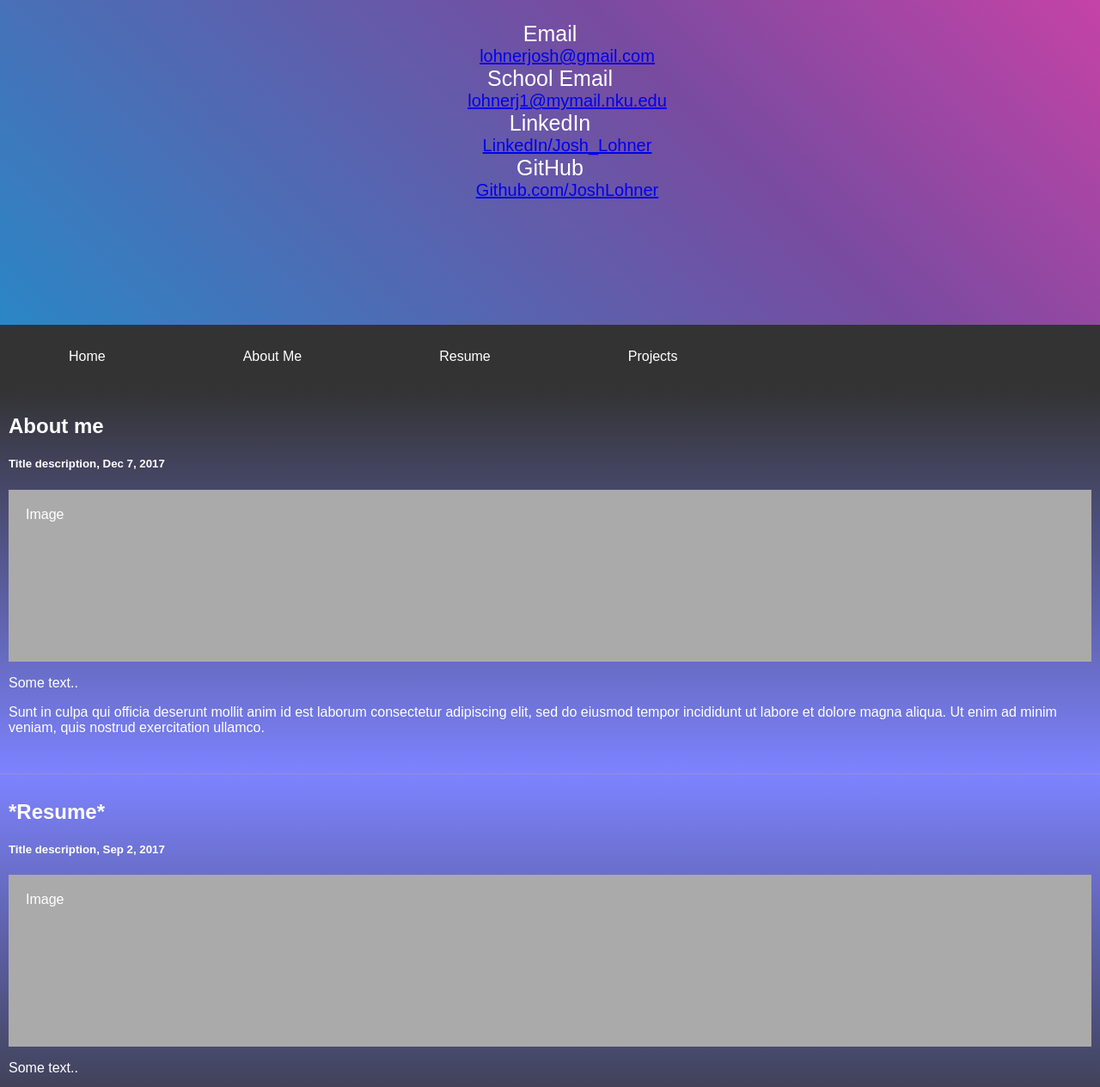
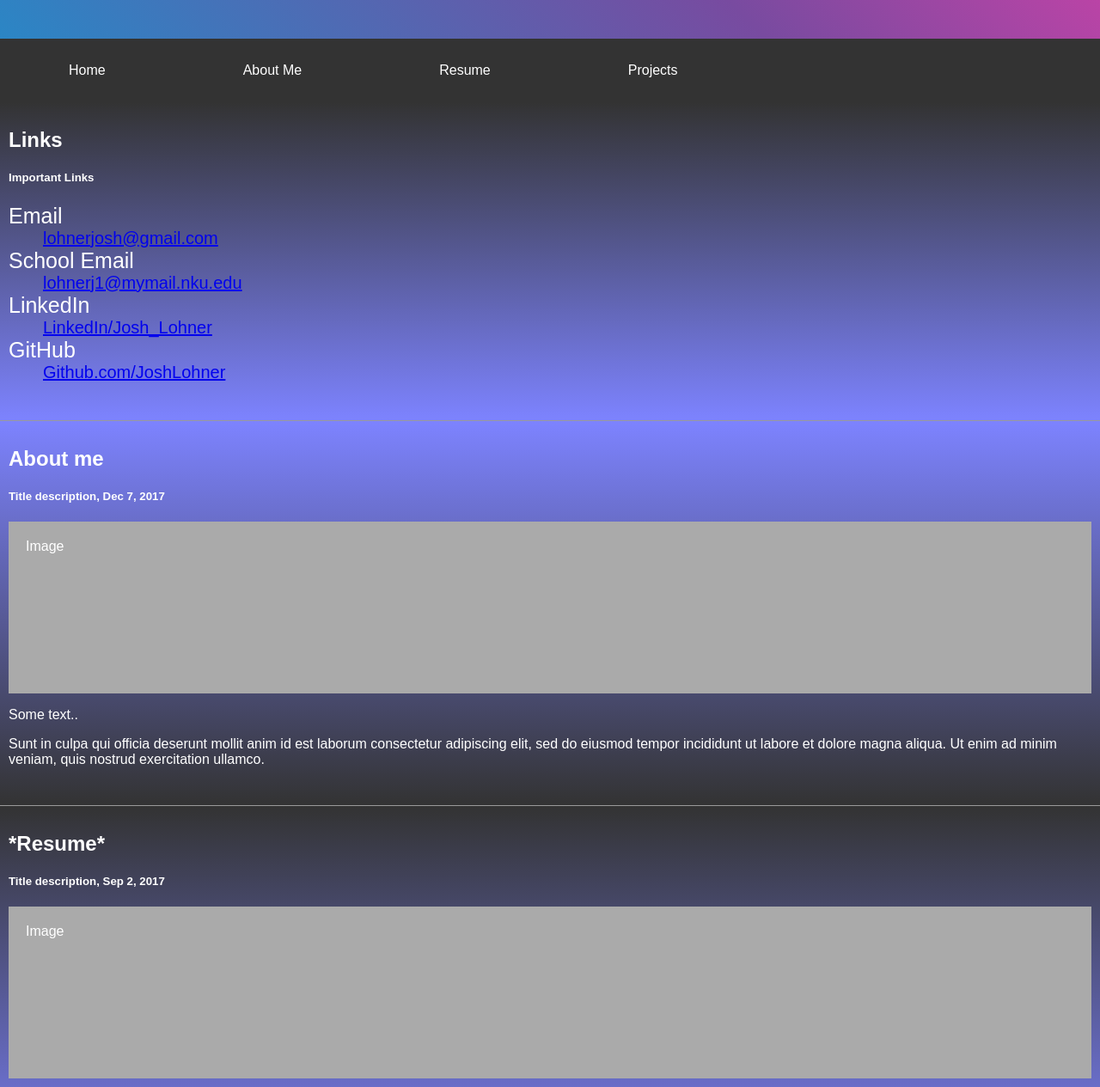
Before and after one commit to JoshLohner/lohnerj.github.io, a plain HTML site: page index.html in a window 1280 px wide. Shown: the part 456-1721 px from the top of the page at 86% size. Drawn offline with Linux system fonts and the light colour scheme.

Commit message:
UI changes

```diff
--- a/index.html
+++ b/index.html
@@ -14,17 +14,7 @@
   <div class="header">
     <h1>Joshua Lohner</h1>
     <p>I am a 21 year old <b>Software Engineering</b> and <b>IT</b> student at <b>Northern Kentucky University</b>. I am currently looking for an <b>Internship</b> in the <b>Cincinnati</b> area. I will be graduating in the summer of May 2024.</p>
-    <h2><p>- - - Relevant Information - - -</p></h2>
-    <dl>
-      <dt>Email</dt>
-      <dd><a href="mailto:lohnerjosh@gmail.com">lohnerjosh@gmail.com</a></dd>
-      <dt>School Email</dt>
-      <dd><a href="mailto:lohnerj1@mymail.nku.edu">lohnerj1@mymail.nku.edu</a></dd>
-      <dt>LinkedIn</dt>
-      <dd><a href="https://www.linkedin.com/in/josh-lohner-900487230/">LinkedIn/Josh_Lohner</a></dd>
-      <dt>GitHub</dt>
-      <dd><a href="https://github.com/JoshLohner">Github.com/JoshLohner</a></dd>
-    </dl>
+
   </div>
 
     <div class="navbar">
@@ -39,6 +29,21 @@
   <div class="row">
     <div class="main">
       <div class="slant1" id="first">
+        <h2>Links</h2>
+        <h5>Important Links</h5>
+        <dl>
+          <dt>Email</dt>
+          <dd><a href="mailto:lohnerjosh@gmail.com">lohnerjosh@gmail.com</a></dd>
+          <dt>School Email</dt>
+          <dd><a href="mailto:lohnerj1@mymail.nku.edu">lohnerj1@mymail.nku.edu</a></dd>
+          <dt>LinkedIn</dt>
+          <dd><a href="https://www.linkedin.com/in/josh-lohner-900487230/">LinkedIn/Josh_Lohner</a></dd>
+          <dt>GitHub</dt>
+          <dd><a href="https://github.com/JoshLohner">Github.com/JoshLohner</a></dd>
+        </dl>
+        <br>
+      </div>
+      <div class="slant2" id="first">
         <h2>About me</h2>
         <h5>Title description, Dec 7, 2017</h5>
         <div class="fakeimg" style="height:200px;">Image</div>
@@ -48,7 +53,7 @@
           ullamco.</p>
         <br>
       </div>
-      <div class="slant2" id="second">
+      <div class="slant3" id="second">
         <h2>*Resume*</h2>
         <h5>Title description, Sep 2, 2017</h5>
         <div class="fakeimg" style="height:200px;">Image</div>
@@ -59,7 +64,7 @@
         </p>
         <br>
       </div>
-      <div class="slant3" id="third">
+      <div class="slant4" id="third">
         <h2>Projects</h2>
         <h5>Title description, Sep 2, 2017</h5>
         <div class="fakeimg" style="height:200px;">Image</div>
--- a/navbar.css
+++ b/navbar.css
@@ -61,7 +61,6 @@ dl dt {
   position: sticky;
   position: -webkit-sticky;
   top: 0;
-
 }
 
 
```
